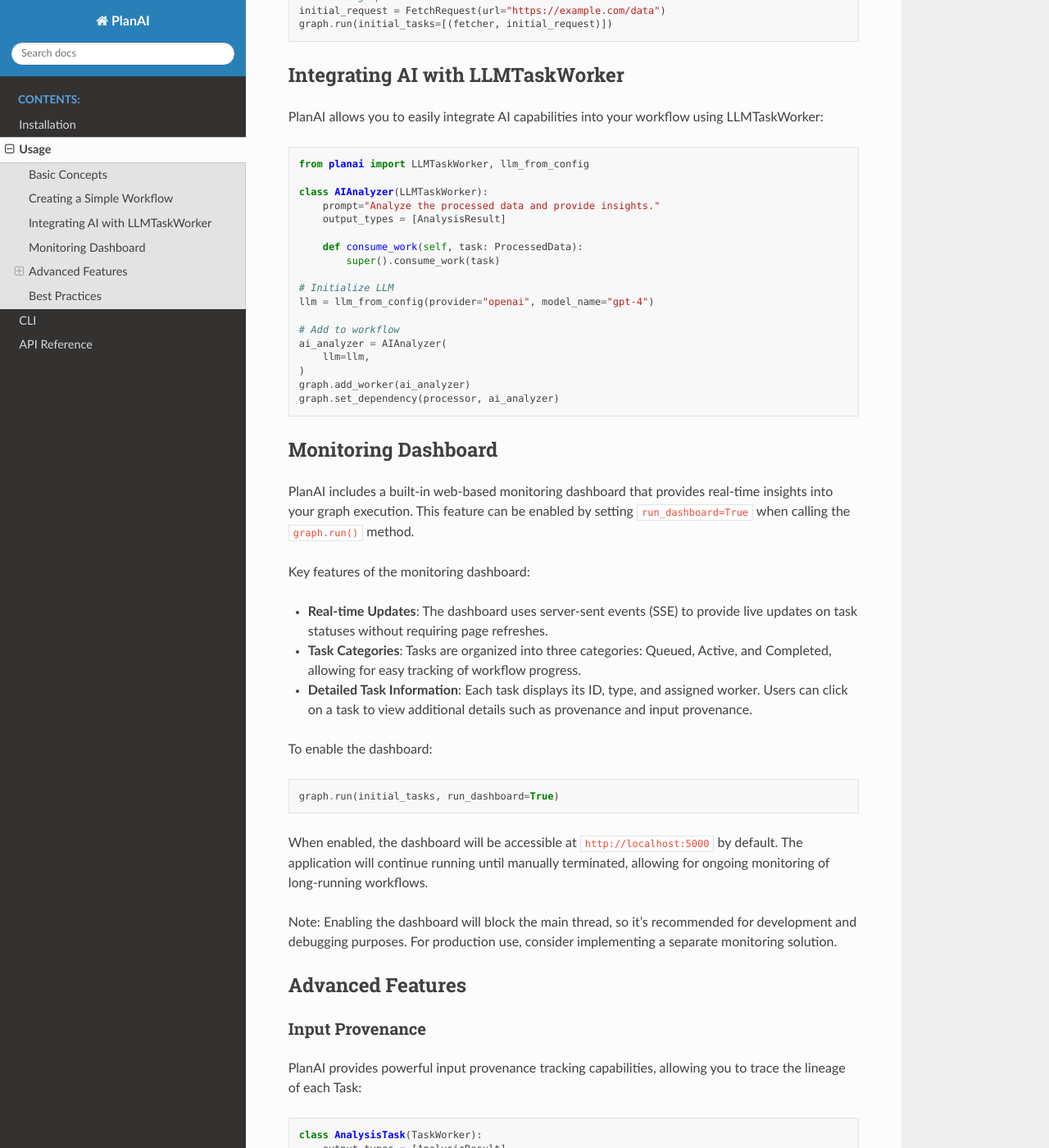
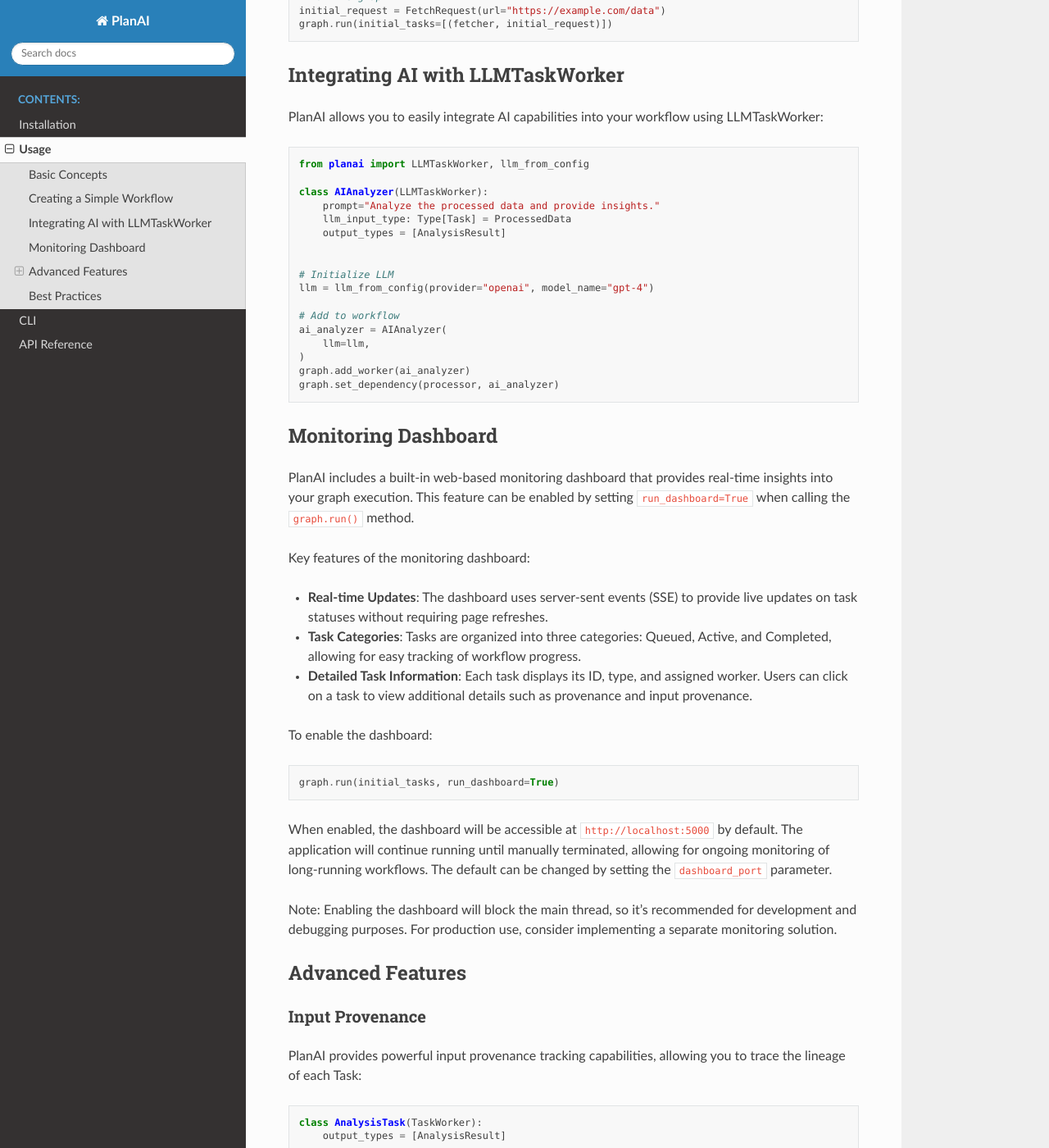
Before and after one commit to provos/planai, a Sphinx documentation site: the page built from docs/source/usage.rst, in a window 1280 px wide and 1400 px high, scrolled down 1137 px. Shown: the whole window at 82% size. Built offline with Sphinx 7.4.7 and the Read the Docs theme 3.1.0, drawn with Linux system fonts in a browser that asks for light colours.

Commit message:
docs: update usage documentation to include dashboard_port parameter for configurable dashboard access

```diff
--- a/docs/source/usage.rst
+++ b/docs/source/usage.rst
@@ -64,10 +64,9 @@ PlanAI allows you to easily integrate AI capabilities into your workflow using L
 
     class AIAnalyzer(LLMTaskWorker):
         prompt="Analyze the processed data and provide insights."
+        llm_input_type: Type[Task] = ProcessedData
         output_types = [AnalysisResult]
 
-        def consume_work(self, task: ProcessedData):
-            super().consume_work(task)
 
     # Initialize LLM
     llm = llm_from_config(provider="openai", model_name="gpt-4")
@@ -96,7 +95,7 @@ To enable the dashboard:
 
     graph.run(initial_tasks, run_dashboard=True)
 
-When enabled, the dashboard will be accessible at ``http://localhost:5000`` by default. The application will continue running until manually terminated, allowing for ongoing monitoring of long-running workflows.
+When enabled, the dashboard will be accessible at ``http://localhost:5000`` by default. The application will continue running until manually terminated, allowing for ongoing monitoring of long-running workflows. The default can be changed by setting the ``dashboard_port`` parameter.
 
 Note: Enabling the dashboard will block the main thread, so it's recommended for development and debugging purposes. For production use, consider implementing a separate monitoring solution.
 
```
